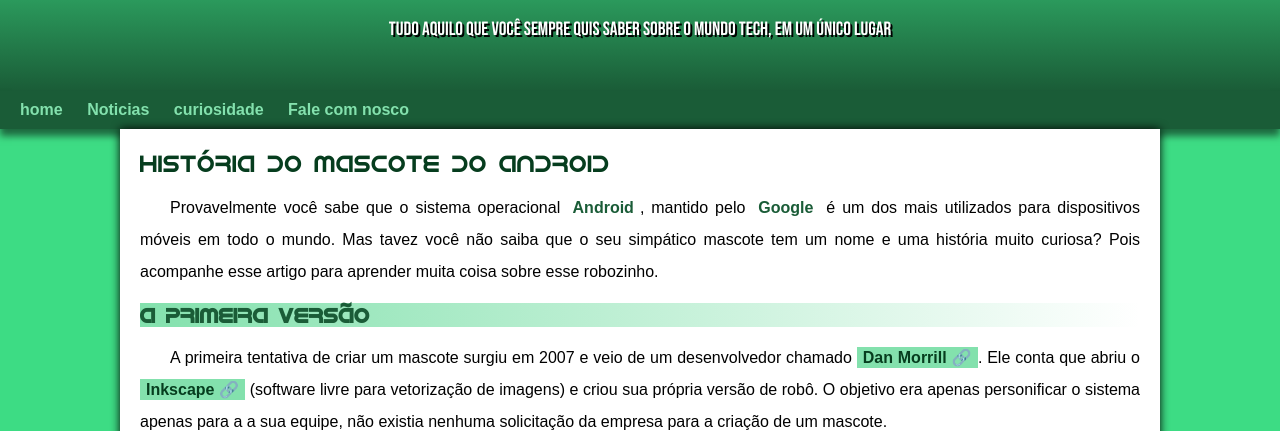
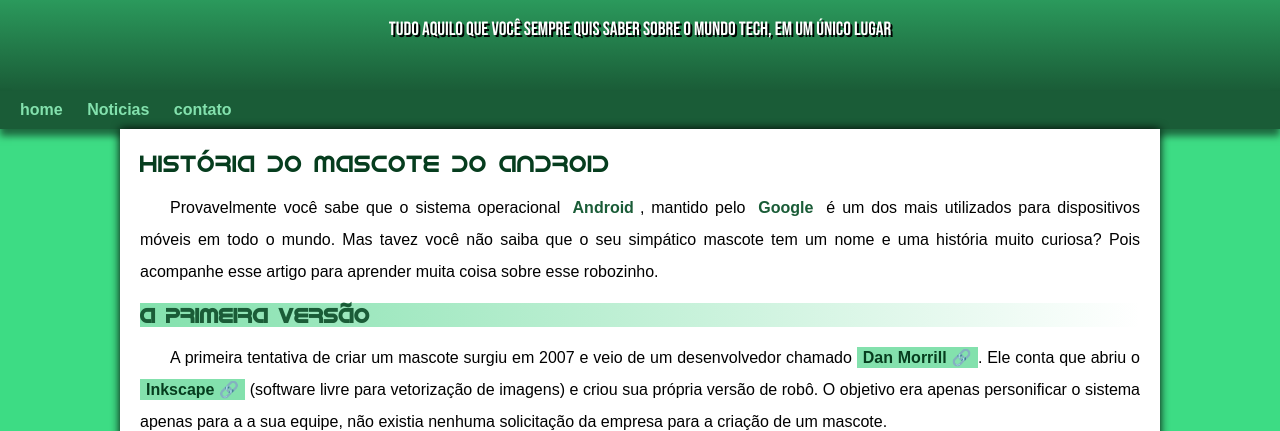
Before and after one commit to pauloeduardosaraiva/projeto-android, a plain HTML site: page index.html in a window 1280 px wide. Shown: the part 99-530 px from the top of the page. Drawn offline with Linux system fonts and the light colour scheme.

Commit message:
problema de padding corrigido

```diff
--- a/estilo/style.css
+++ b/estilo/style.css
@@ -88,6 +88,7 @@ header > p{
     padding-left: 10px;
     padding-right: 10px;
     margin: auto;
+    padding-bottom: 50px;
     text-shadow: 2px 2px 0px black;
 }
 main{
--- a/index.html
+++ b/index.html
@@ -15,8 +15,7 @@
     <nav>
         <a href="#">home</a>
         <a href="#">Noticias</a>
-        <a href="#">curiosidade</a>
-        <a href="#">Fale com nosco</a>
+        <a href="#">contato</a>
     </nav>
     <main>
         <article>
```
